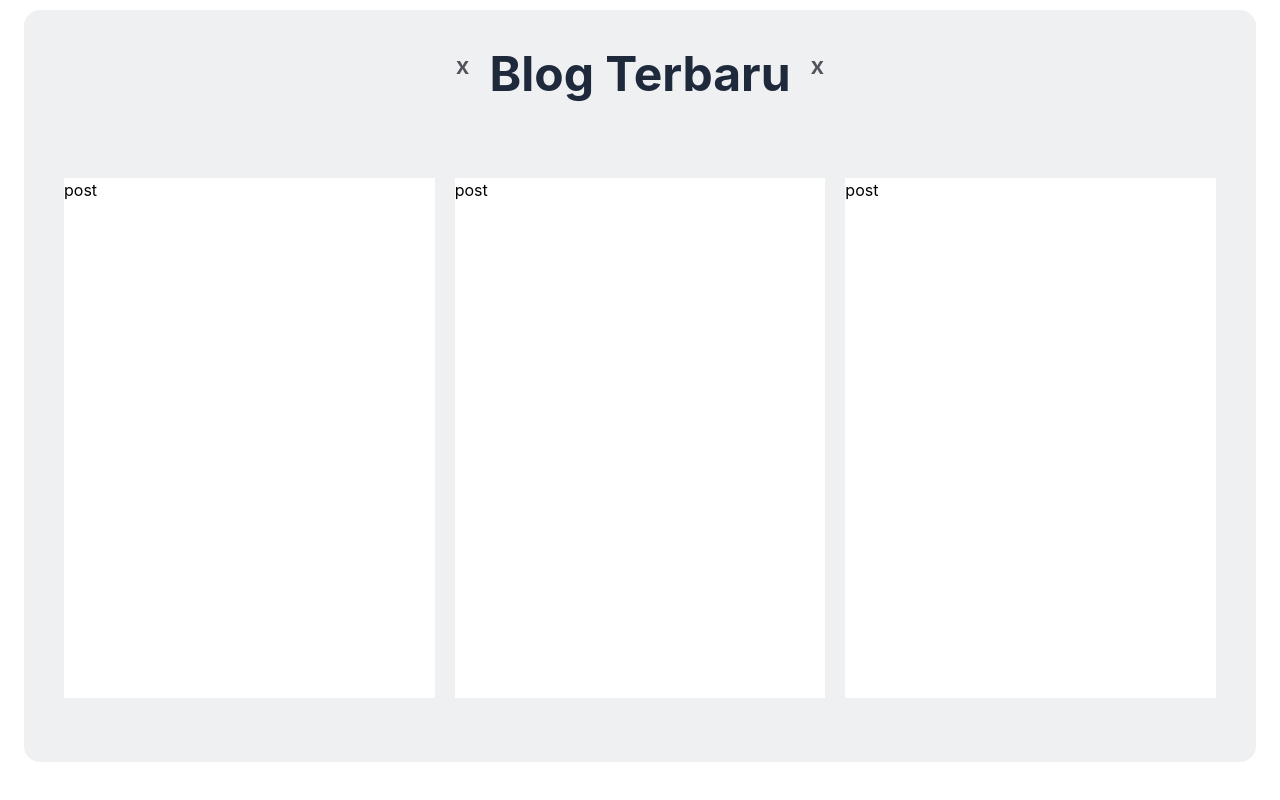
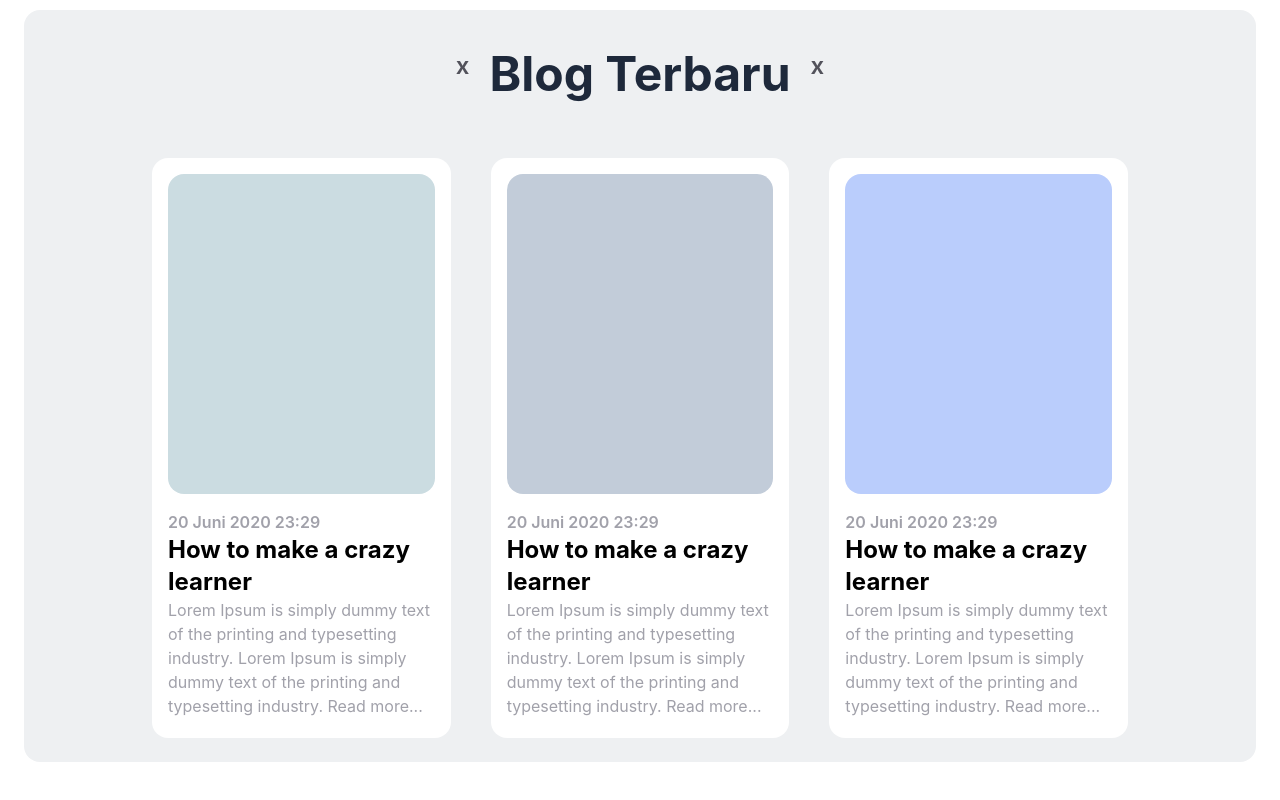
Before and after one commit to iqbalululazmi/iqbalululazmi, a Next.js app: page / in a window 1280 px wide. Shown: the part 1250-2050 px from the top of the page. Built offline with nearby package versions, Linux system fonts and the light colour scheme.

Commit message:
feat: add blog

```diff
--- a/src/pages/index.tsx
+++ b/src/pages/index.tsx
@@ -162,10 +162,43 @@ export default function Home() {
               <h1 className="text-5xl font-bold text-blueGray-800">Blog Terbaru</h1>{' '}
               <span className="text-2xl font-semibold text-gray-600">x</span>
             </div>
-            <div className="flex flex-row h-post gap-5 p-10">
-              <div className="flex-1 bg-white-pure">post</div>
-              <div className="flex-1 bg-white-pure">post</div>
-              <div className="flex-1 bg-white-pure">post</div>
+            <div className="flex flex-row h-post gap-10 px-32 pt-5">
+              <div className="flex-1 bg-white-pure p-4 rounded-2xl">
+                <div className="h-80 bg-green-blog rounded-2xl"></div>
+                <div className="mt-4">
+                  <p className="font-semibold text-gray-400">20 Juni 2020 23:29</p>
+                  <h1 className="font-bold text-2xl">How to make a crazy learner</h1>
+                  <p className="text-gray-400">
+                    Lorem Ipsum is simply dummy text of the printing and typesetting industry. Lorem
+                    Ipsum is simply dummy text of the printing and typesetting industry. Read
+                    more...
+                  </p>
+                </div>
+              </div>
+              <div className="flex-1 bg-white-pure p-4 rounded-2xl">
+                <div className="h-80 bg-gray-blog rounded-2xl"></div>
+                <div className="mt-4">
+                  <p className="font-semibold text-gray-400">20 Juni 2020 23:29</p>
+                  <h1 className="font-bold text-2xl">How to make a crazy learner</h1>
+                  <p className="text-gray-400">
+                    Lorem Ipsum is simply dummy text of the printing and typesetting industry. Lorem
+                    Ipsum is simply dummy text of the printing and typesetting industry. Read
+                    more...
+                  </p>
+                </div>{' '}
+              </div>
+              <div className="flex-1 bg-white-pure p-4 rounded-2xl">
+                <div className="h-80 bg-indigo-blog rounded-2xl"></div>
+                <div className="mt-4">
+                  <p className="font-semibold text-gray-400">20 Juni 2020 23:29</p>
+                  <h1 className="font-bold text-2xl">How to make a crazy learner</h1>
+                  <p className="text-gray-400">
+                    Lorem Ipsum is simply dummy text of the printing and typesetting industry. Lorem
+                    Ipsum is simply dummy text of the printing and typesetting industry. Read
+                    more...
+                  </p>
+                </div>{' '}
+              </div>
             </div>
           </div>
         </section>
--- a/tailwind.config.js
+++ b/tailwind.config.js
@@ -15,6 +15,18 @@ module.exports = {
         snow: '#F1F5F9',
         blog: '#EEF0F2',
       },
+      green: {
+        ...colors.green,
+        blog: '#CBDCE1',
+      },
+      gray: {
+        ...colors.gray,
+        blog: '#C2CCD9',
+      },
+      indigo: {
+        ...colors.indigo,
+        blog: '#BACDFC',
+      },
     },
     extend: {
       height: (theme) => ({
```
